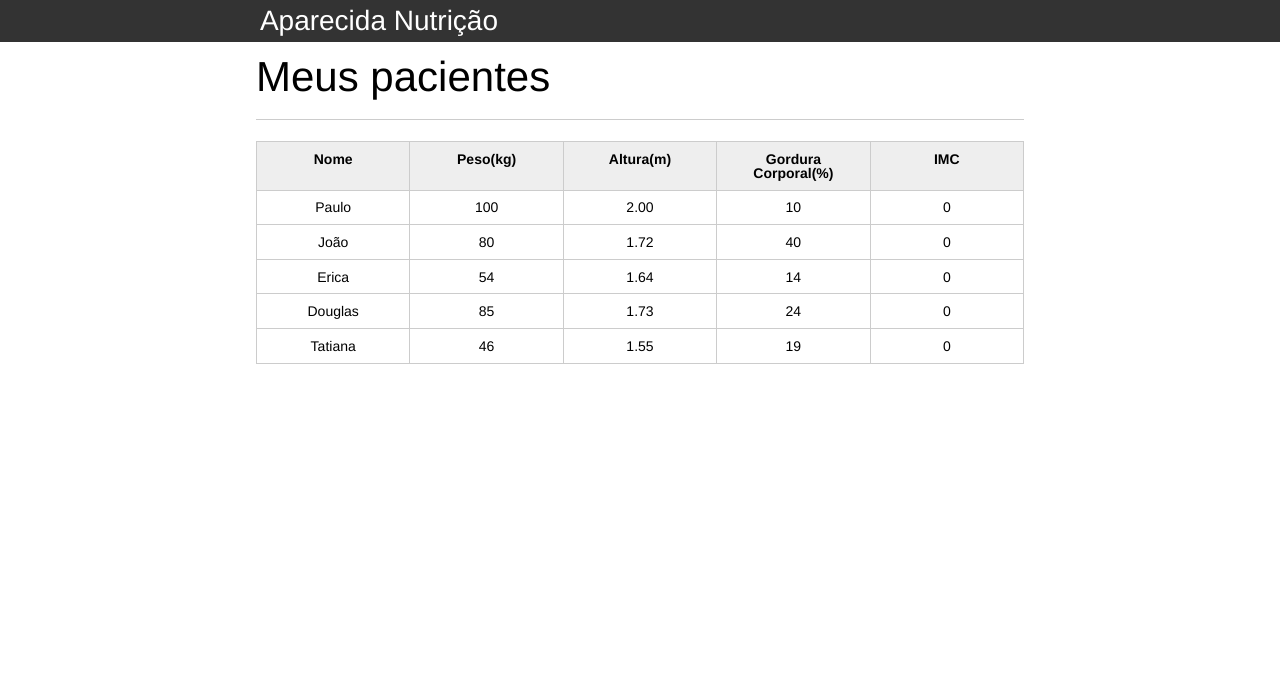
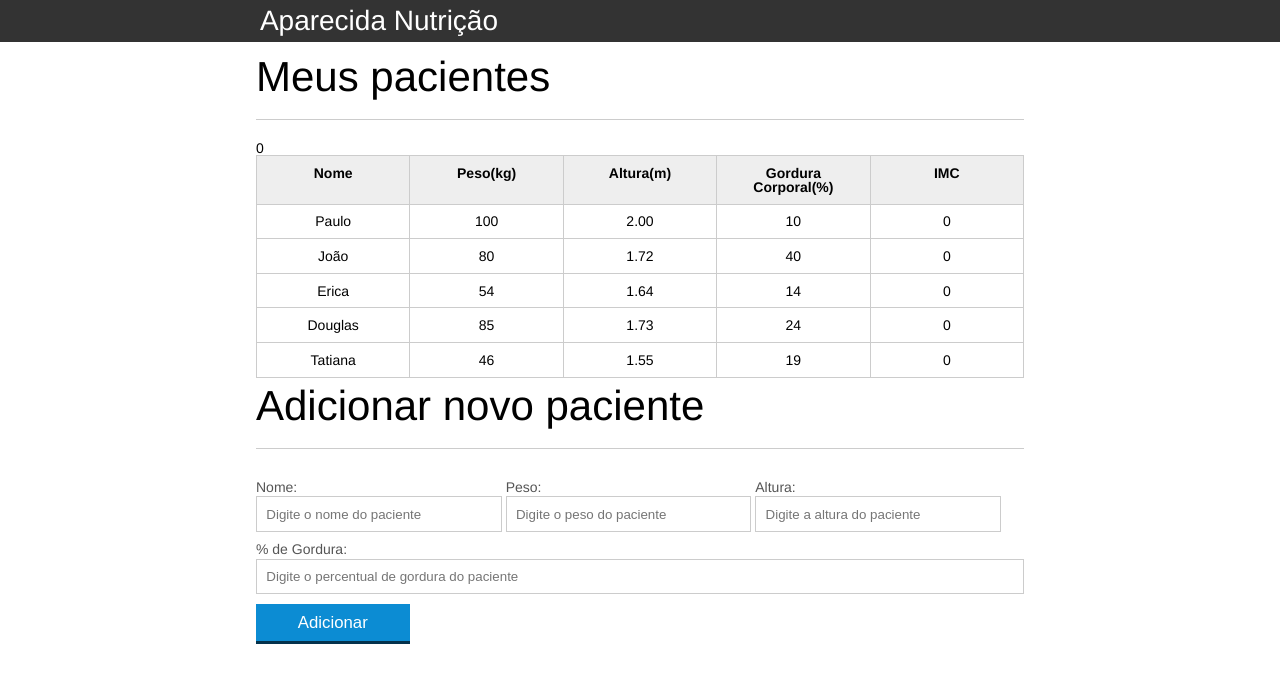
Before and after one commit to renatapinheirobueno/nutricao-Renata, a plain HTML site: page index.html in a window 1280 px wide. Drawn offline with Linux system fonts and the light colour scheme.

Commit message:
Update index.html

```diff
--- a/index.html
+++ b/index.html
@@ -6,7 +6,6 @@
 		<link rel="icon" href="favicon.ico" type="image/x-icon">
 		<link rel="stylesheet" type="text/css" href="css/reset.css">
 		<link rel="stylesheet" type="text/css" href="css/index.css">
-
 
 	</head>
 	<body>
@@ -32,7 +31,7 @@
 					<tbody id="tabela-pacientes">
 						<tr class="paciente" id="primeiro-paciente">
 							<td class="info-nome">Paulo</td>
-							<td class="info-peso">100</td>
+							<td class="info-peso">100</td>0</td>
 							<td class="info-altura">2.00</td>
 							<td class="info-gordura">10</td>
 							<td class="info-imc">0</td>
@@ -72,9 +71,40 @@
 				</table>
 
 			</section>
+
+			<section class="container">
+			  <h2 id="titulo-form">Adicionar novo paciente</h2>
+
+			  <form id="form-adiciona">
+			    <div class="grupo">
+			      <label for="nome"> Nome: </label>
+			          <input type="text" name="nome" id="nome" placeholder="Digite o nome do paciente" class="campo" >
+			    </div>
+
+			    <div class="grupo">
+			      <label for="peso"> Peso: </label>
+			          <input type="text" name="peso" id="peso" placeholder="Digite o peso do paciente" class="campo" >
+			    </div>
+
+			      <div class="grupo">
+			      <label for="altura"> Altura: </label>
+			          <input type="text" name="altura" id="altura" placeholder="Digite a altura do paciente" class="campo" >
+			    </div
+
+			      <div class="grupo">
+			      <label for="gordura">% de Gordura: </label>
+			          <input type="text" name="gordura" id="gordura" placeholder="Digite o percentual de gordura do paciente" class="campo" >
+			    </div>
+
+			    <button id="adicionar-paciente" class="botao bto-principal">Adicionar</button>
+
+			  </form>
+			</section>
+
 		</main>
 
-		<script src="main.js"></script>
+		<script src="js/calcula-imc.js"></script>
+		<script src="js/form.js"></script>
 
 	</body>
-</html>
+								</html>
```
